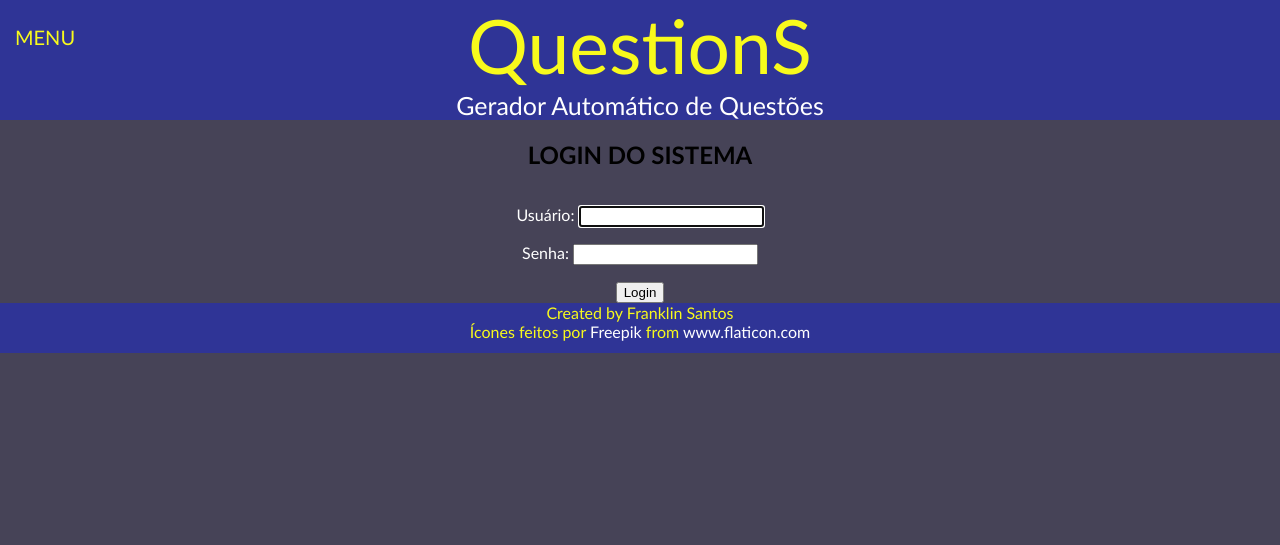
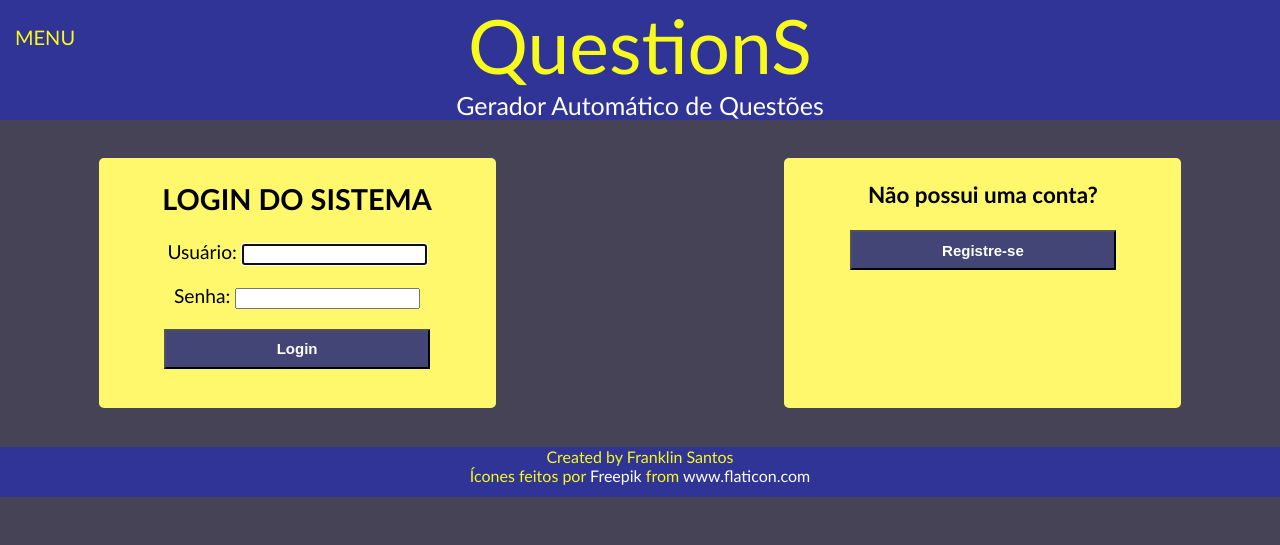
Before and after one commit to FrankYou72/Question-S, a Django app: page /accounts/login/ in a window 1280 px wide. Shown: the top 545 px of the page. Run offline with Django 3.2, Linux system fonts and the light colour scheme; parts of the project's set-up code (start-up, migrations or seed data) failed here and were passed over.

Commit message:
signup and login connect

```diff
--- a/accounts/templates/registration/login.html
+++ b/accounts/templates/registration/login.html
@@ -1,10 +1,18 @@
 {% extends 'base.html' %}
 {% block title %} Login {% endblock title %}
 {% block content %}
+<div class="loginContainer">
+<div class="login">
     <h2>LOGIN DO SISTEMA</h2>
     <form method='POST'>
         {% csrf_token %}
         {{form.as_p}}
-        <button type="submit">Login</button>
+        <button class="submit" type="submit">Login</button>
     </form>
+</div>
+<div class="orSignup">
+    <h3>Não possui uma conta?</h3>
+    <a href="{% url 'signup' %}"><button type="button">Registre-se</button></a>
+</div>
+</div>
 {% endblock content %}
--- a/questions/static/css/base.css
+++ b/questions/static/css/base.css
@@ -359,3 +359,45 @@ footer a {
     color: #2f3496;
     height: 10%;
 }
+
+.loginContainer {
+    display:flex;
+    flex-direction: row;
+    height: 50%;
+    font-size: 1.2rem;
+    padding: 3%;
+}
+
+.loginContainer label {
+    color:black;
+}
+
+.loginContainer button, .loginContainer a {
+    height: 40px;
+    font-size: 15px;
+    background-color: #434577;
+    color:#ffffff;
+    font-weight: 600;
+    width: 67%;
+    margin-bottom: 10%;
+}
+
+
+.login {
+    min-width: 33%;
+    background-color: #fff86c;
+    border-radius: 5px;
+    margin:auto;
+    margin-left: 5%;
+}
+
+.orSignup {
+    min-width: 33%;
+    height: auto;
+    background-color: #fff86c;
+    border-radius: 5px;
+    margin:auto;
+    margin-right: 5%;
+    margin-top: 0px;
+    margin-bottom: 0px;
+}
```
